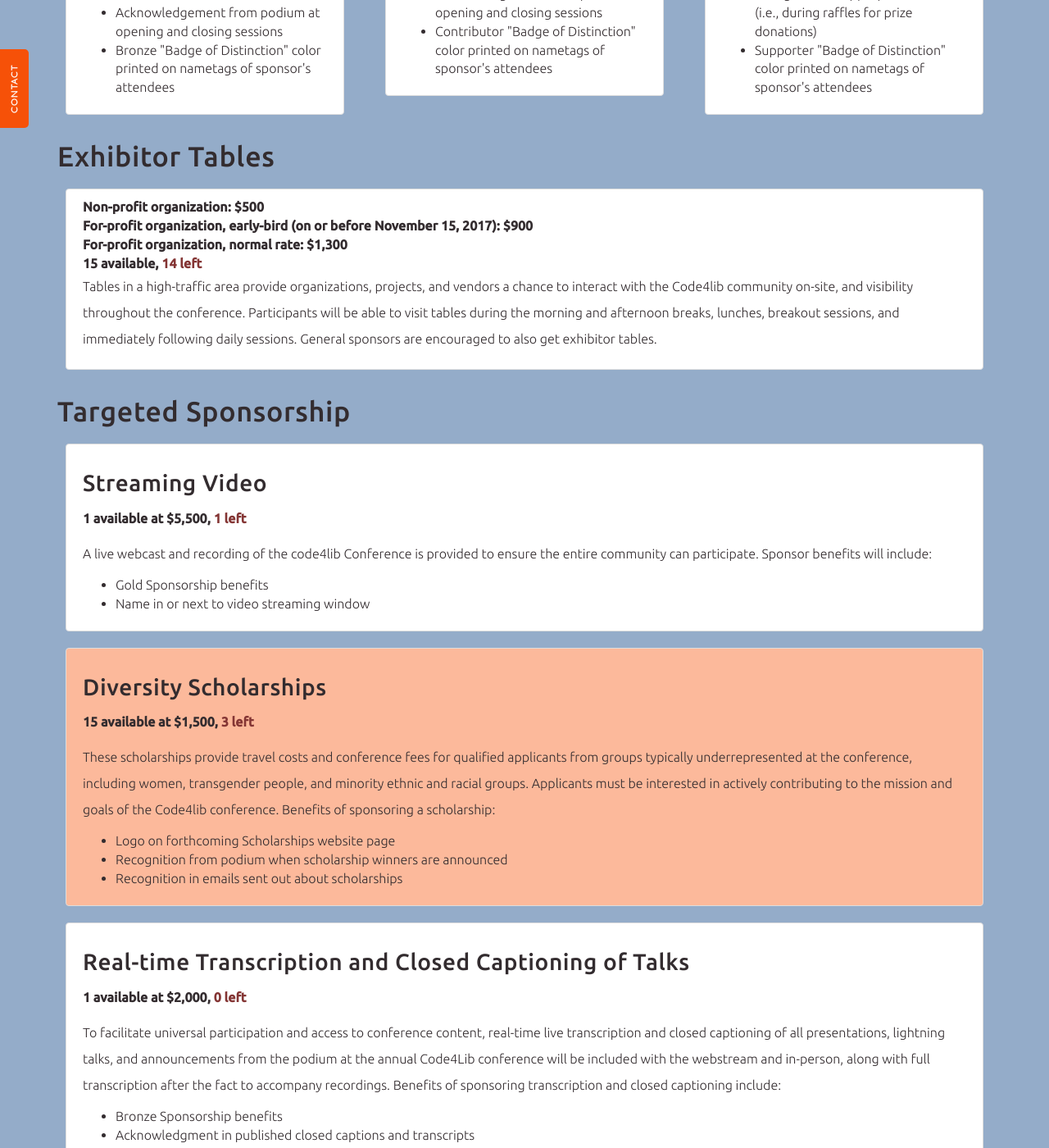
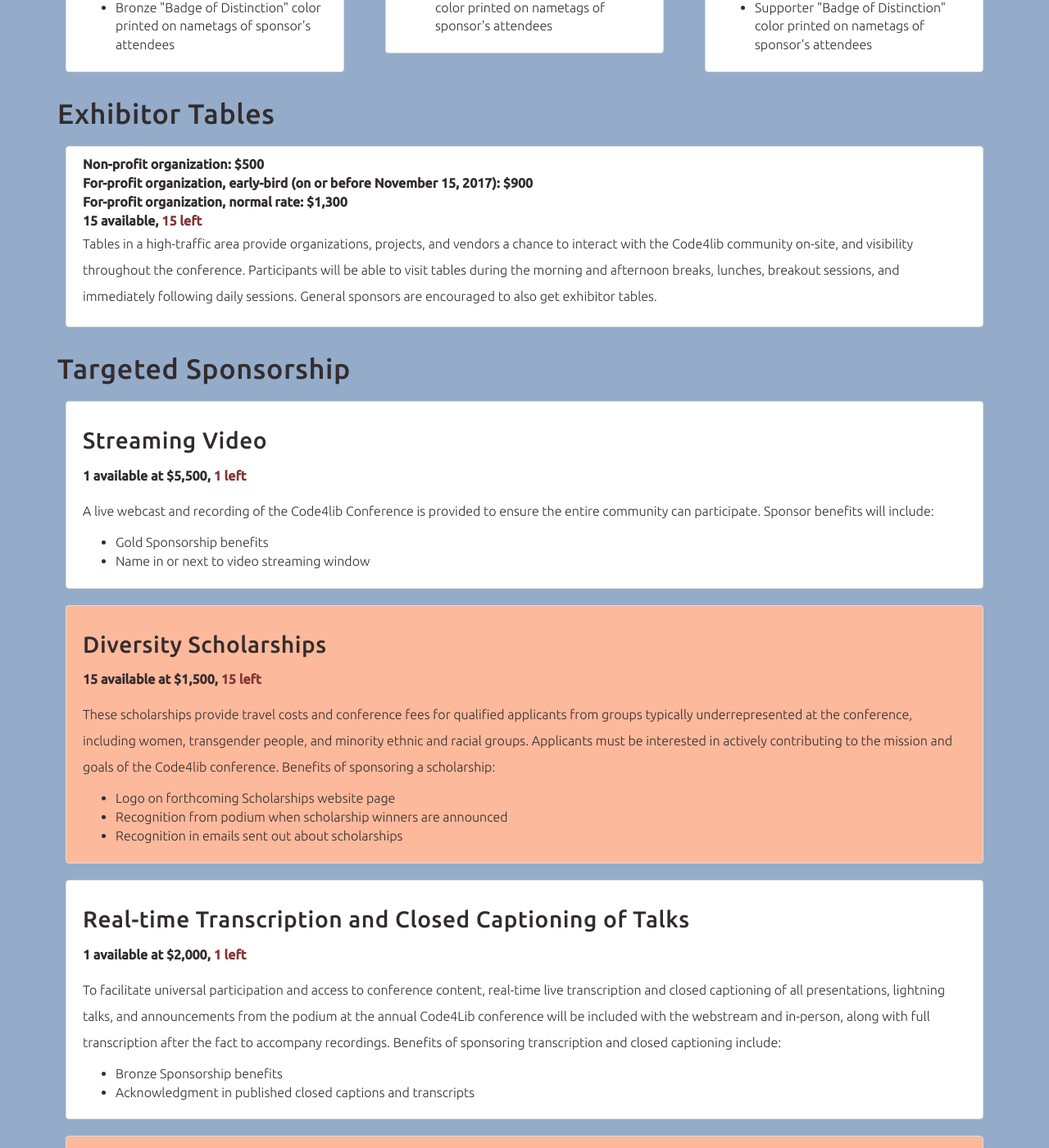
Before and after one commit to code4lib/2019.code4lib.org, a Jekyll site: the page built from prospectus/index.html, in a window 1280 px wide and 1400 px high, scrolled down 3668 px. Shown: the whole window at 82% size. Built offline with Jekyll 4.4.1, drawn with Linux system fonts in a browser that asks for light colours; some web fonts are replaced; some of the changed text lies outside the part shown.

Commit message:
prospectus cleanup

```diff
--- a/prospectus/index.html
+++ b/prospectus/index.html
@@ -9,8 +9,10 @@
         <div class="row">
             <div class="col-xs-12">
                 <h1>Code4Lib {{site.data.conf.year}} Sponsor Prospectus</h1>
-                <img src="{{ site.baseurl }}/assets/img/persistent/prospectus-collage.jpg" title="Credit sdellis on Twitter" alt="Code4Lib Collage" width="100%">
-                <p style="margin-top: 20px">
+                <p>
+                    <img src="{{ site.baseurl }}/assets/img/persistent/prospectus-collage.jpg" title="Credit sdellis on Twitter" alt="Code4Lib Collage" width="100%">
+                </p>
+                <p>
                   Held in San Jose, California, the Code4Lib {{site.data.conf.year}} Conference presents an opportunity for vendors, organizations, libraries, and projects to show their support for open and collaborative solutions for higher education, libraries, museums, and archives by providing financial support and attending the conference.
                 </p>
 
@@ -61,13 +63,12 @@
                   Your sponsorship of the conference can also provide immediate, concrete benefits to you and your organization. Code4Lib attendees include active practitioners who may be interested in your product, open source project, or services as well as department heads and senior administrators (15% of attendees last year) who make purchase decisions. Sponsors are strongly encouraged to send their staff to the conference to take advantage of access to the people and ideas who make up the Code4Lib community.
                 </p>
 
-                <!-- <p>
-                  If you're ready to make a pledge or have more questions, please get in touch with Mary Jinglewski at <a href="mailto:{{site.data.conf.sponsor-contact-email}}">{{site.data.conf.sponsor-contact-email}}</a>.
-                </p> -->
+                {% if site.data.conf.sponsor-contact-email != "" %}
+                <p>
+                  If you're ready to make a pledge or have more questions, please get in touch at <a href="mailto:{{site.data.conf.sponsor-contact-email}}">{{site.data.conf.sponsor-contact-email}}</a>.
+                </p>
+                {% endif %}
 
-                <p>
-                    A <a href="{{ site.baseurl }}/assets/2018-infosheet.pdf">one-page information sheet</a> (PDF) is available to assist with making a case to sponsor the Code4Lib Conference.
-                </p>
             </div>
         </div>
     </div>
@@ -241,7 +242,7 @@
                             <b>Non-profit organization: $500</b><br/>
                             <b>For-profit organization, early-bird (on or before November 15, 2017): $900</b><br/>
                             <b>For-profit organization, normal rate: $1,300</b><br/>
-                            <b>15 available, <span class="text-danger">14 left</span></b><br/>
+                            <b>15 available, <span class="text-danger">15 left</span></b><br/>
 
                             <p>
                                 Tables in a high-traffic area provide organizations, projects, and vendors a chance to interact with the Code4lib community on-site, and visibility throughout the conference. Participants will be able to visit tables during the morning and afternoon breaks, lunches, breakout sessions, and immediately following daily sessions. General sponsors are encouraged to also get exhibitor tables.
@@ -266,7 +267,7 @@
 
                     <p><b>1 available at $5,500, <span class="text-danger">1 left</span></b></p>
                     <p>
-                        A live webcast and recording of the code4lib Conference is provided to ensure the entire community can participate. Sponsor benefits will include:
+                        A live webcast and recording of the Code4lib Conference is provided to ensure the entire community can participate. Sponsor benefits will include:
                     </p>
                     <ul>
                         <li>Gold Sponsorship benefits</li>
@@ -280,7 +281,7 @@
                 <a name="Diversity-Scholarships"></a>
                     <h3>Diversity Scholarships</h3>
 
-                    <p><b>15 available at $1,500, <span class="text-danger">3 left</span></b></p>
+                    <p><b>15 available at $1,500, <span class="text-danger">15 left</span></b></p>
                     <p>
                         These scholarships provide travel costs and conference fees for qualified applicants from groups typically underrepresented at the conference, including women, transgender people, and minority ethnic and racial groups. Applicants must be interested in actively contributing to the mission and goals of the Code4lib conference. Benefits of sponsoring a scholarship:
                     </p>
@@ -297,7 +298,7 @@
                     <a name="Realtime-Transcription"></a>
                     <h3>Real-time Transcription and Closed Captioning of Talks</h3>
 
-                    <p><b>1 available at $2,000, <span class="text-danger">0 left</span></b></p>
+                    <p><b>1 available at $2,000, <span class="text-danger">1 left</span></b></p>
                     <p>
                         To facilitate universal participation and access to conference content, real-time live transcription and closed captioning of all presentations, lightning talks, and announcements from the podium at the annual Code4Lib conference will be included with the webstream and in-person, along with full transcription after the fact to accompany recordings.  Benefits of sponsoring transcription and closed captioning include:
                     <ul>
@@ -328,8 +329,8 @@
     </div>
 </section>
 
-
-
+{% if site.data.conf.sponsor-contact-email != "" %}
+<!-- this floats in a tab along the side of the page -->
 <div id="contact">
     <img src="{{ site.baseurl }}/assets/img/persistent/contact.png" alt="Contact" />
     <div class="thumbnail" id="contact_inner">
@@ -339,3 +340,4 @@
         </p>
     </div>
 </div>
+{% endif %}
```
